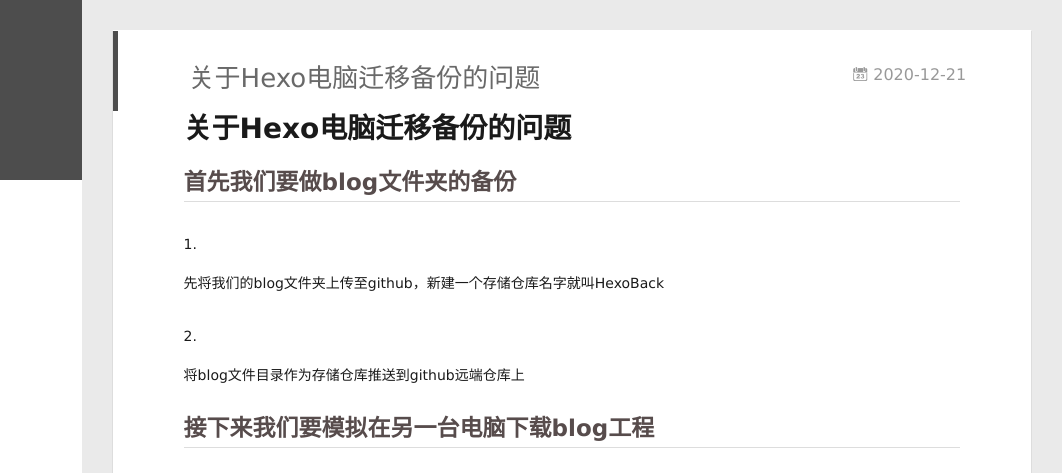
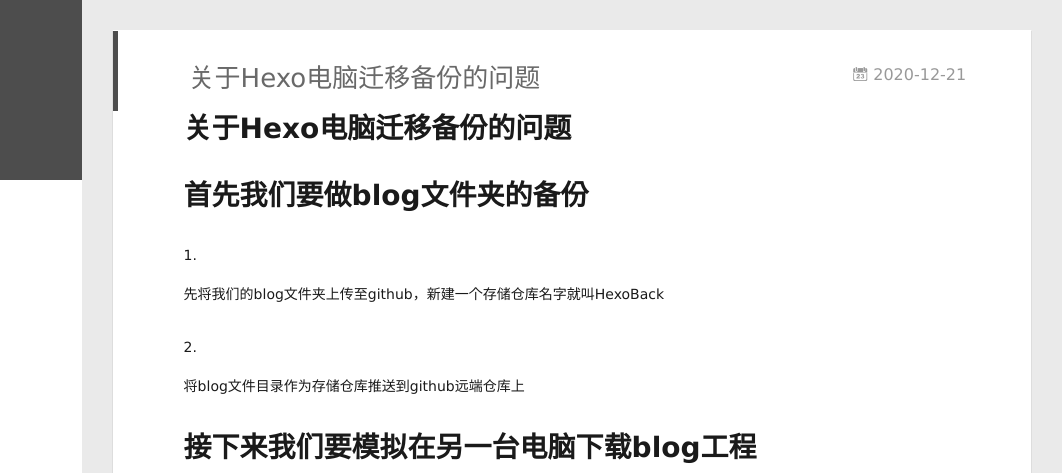
Before and after one commit to inpest/zx81461429.github.io, a plain HTML site: page 2020/12/21/关于Hexo迁移电脑备份的问题/index.html in a window 1280 px wide. Shown: the top 473 px of the page, 218-1280 px from the left. Drawn offline with Linux system fonts and the light colour scheme; files whose address does not match are found by name.

Commit message:
Site updated: 2020-04-30 13:35:47

```diff
--- a/2020/12/21/关于Hexo迁移电脑备份的问题/index.html
+++ b/2020/12/21/关于Hexo迁移电脑备份的问题/index.html
@@ -16,7 +16,7 @@
 <meta property="og:description" content="关于Hexo电脑迁移备份的问题">
 <meta property="og:locale" content="en_US">
 <meta property="article:published_time" content="2020-12-21T07:41:15.000Z">
-<meta property="article:modified_time" content="2020-04-30T05:32:08.280Z">
+<meta property="article:modified_time" content="2020-04-30T05:35:29.818Z">
 <meta property="article:author" content="M_Fire">
 <meta name="twitter:card" content="summary">
 
@@ -174,13 +174,13 @@
 
         <h1 id="关于Hexo电脑迁移备份的问题"><a href="#关于Hexo电脑迁移备份的问题" class="headerlink" title="关于Hexo电脑迁移备份的问题"></a>关于Hexo电脑迁移备份的问题</h1><a id="more"></a>
 
-<h2 id="首先我们要做blog文件夹的备份"><a href="#首先我们要做blog文件夹的备份" class="headerlink" title="首先我们要做blog文件夹的备份"></a>首先我们要做blog文件夹的备份</h2><ol>
+<h1 id="首先我们要做blog文件夹的备份"><a href="#首先我们要做blog文件夹的备份" class="headerlink" title="首先我们要做blog文件夹的备份"></a>首先我们要做blog文件夹的备份</h1><ol>
 <li><p>先将我们的blog文件夹上传至github，新建一个存储仓库名字就叫HexoBack</p>
 </li>
 <li><p>将blog文件目录作为存储仓库推送到github远端仓库上</p>
 </li>
 </ol>
-<h2 id="接下来我们要模拟在另一台电脑下载blog工程"><a href="#接下来我们要模拟在另一台电脑下载blog工程" class="headerlink" title="接下来我们要模拟在另一台电脑下载blog工程"></a>接下来我们要模拟在另一台电脑下载blog工程</h2><ol>
+<h1 id="接下来我们要模拟在另一台电脑下载blog工程"><a href="#接下来我们要模拟在另一台电脑下载blog工程" class="headerlink" title="接下来我们要模拟在另一台电脑下载blog工程"></a>接下来我们要模拟在另一台电脑下载blog工程</h1><ol>
 <li><p>这里我使用的是Source Tree这个软件从github上clone下来了blog工程</p>
 </li>
 <li><p>我们打开命令行工具，这里我用的是git的窗口，输入命令 </p>
@@ -226,7 +226,7 @@
 <p> 下载好了我们就可以执行刚才的命令部署到远端了</p>
 </li>
 </ol>
-<h2 id="注意事项"><a href="#注意事项" class="headerlink" title="注意事项"></a>注意事项</h2><ol>
+<h1 id="注意事项"><a href="#注意事项" class="headerlink" title="注意事项"></a>注意事项</h1><ol>
 <li>首先每次换电脑之前确保要将本地的blog工程最新版推送至github上</li>
 <li>每次更换电脑后首先要将最新版的blog目录从github上 pull 到本地仓库</li>
 </ol>
@@ -362,7 +362,7 @@
                 </span>
                 <span class="tooltip-content">
                     <div class="toc-article">
-                    <ol class="toc"><li class="toc-item toc-level-1"><a class="toc-link" href="#关于Hexo电脑迁移备份的问题"><span class="toc-number">1.</span> <span class="toc-text">关于Hexo电脑迁移备份的问题</span></a><ol class="toc-child"><li class="toc-item toc-level-2"><a class="toc-link" href="#首先我们要做blog文件夹的备份"><span class="toc-number">1.1.</span> <span class="toc-text">首先我们要做blog文件夹的备份</span></a></li><li class="toc-item toc-level-2"><a class="toc-link" href="#接下来我们要模拟在另一台电脑下载blog工程"><span class="toc-number">1.2.</span> <span class="toc-text">接下来我们要模拟在另一台电脑下载blog工程</span></a></li><li class="toc-item toc-level-2"><a class="toc-link" href="#注意事项"><span class="toc-number">1.3.</span> <span class="toc-text">注意事项</span></a></li><li class="toc-item toc-level-2"><a class="toc-link" href="#这样我们就完美解决了更换电脑的问题了"><span class="toc-number">1.4.</span> <span class="toc-text">这样我们就完美解决了更换电脑的问题了</span></a></li></ol></li></ol>
+                    <ol class="toc"><li class="toc-item toc-level-1"><a class="toc-link" href="#关于Hexo电脑迁移备份的问题"><span class="toc-number">1.</span> <span class="toc-text">关于Hexo电脑迁移备份的问题</span></a></li><li class="toc-item toc-level-1"><a class="toc-link" href="#首先我们要做blog文件夹的备份"><span class="toc-number">2.</span> <span class="toc-text">首先我们要做blog文件夹的备份</span></a></li><li class="toc-item toc-level-1"><a class="toc-link" href="#接下来我们要模拟在另一台电脑下载blog工程"><span class="toc-number">3.</span> <span class="toc-text">接下来我们要模拟在另一台电脑下载blog工程</span></a></li><li class="toc-item toc-level-1"><a class="toc-link" href="#注意事项"><span class="toc-number">4.</span> <span class="toc-text">注意事项</span></a><ol class="toc-child"><li class="toc-item toc-level-2"><a class="toc-link" href="#这样我们就完美解决了更换电脑的问题了"><span class="toc-number">4.1.</span> <span class="toc-text">这样我们就完美解决了更换电脑的问题了</span></a></li></ol></li></ol>
                     </div>
                 </span>
             </div>
```
